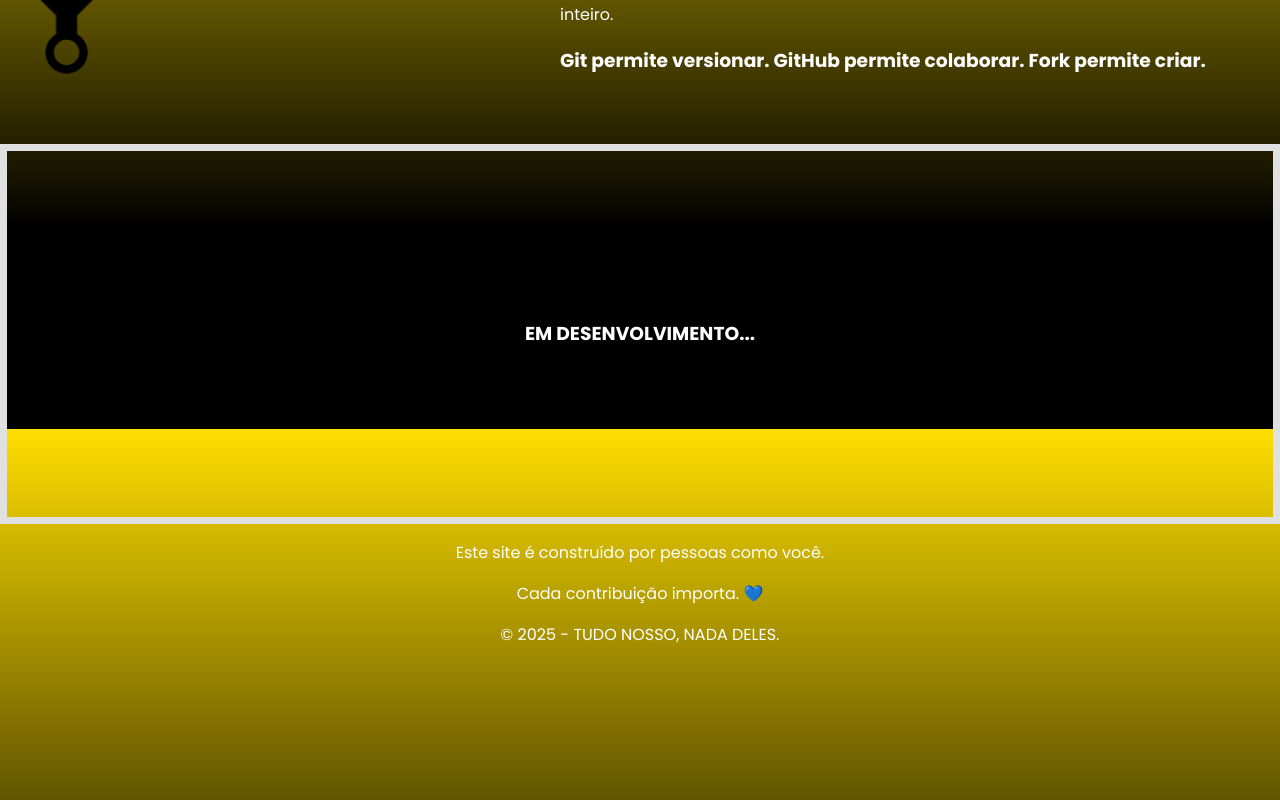
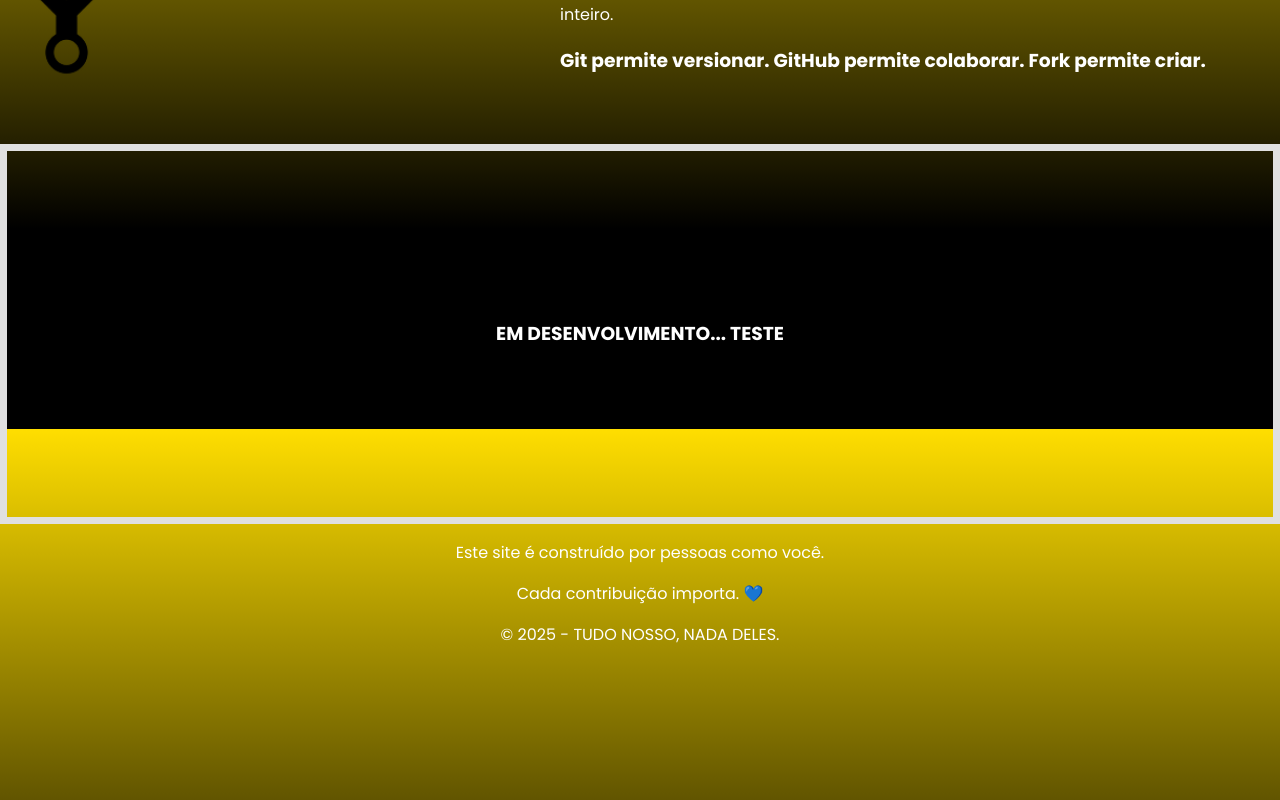
Before and after one commit to MayzaMendesRodrigues/de_alunos_para_alunos, a React (Vite) app: page /fork-tutorial in a window 1280 px wide. Shown: the part 1971-2771 px from the top of the page. Built offline with nearby package versions, Linux system fonts and the light colour scheme.

Commit message:
update h3 text
fix: update h3 text

```diff
--- a/src/pages/Fork/Fork.jsx
+++ b/src/pages/Fork/Fork.jsx
@@ -92,7 +92,7 @@ const ForkTutorial = () => {
         </div>
       </div>
       <div className="fork-tutorial__steps">
-        <h3>EM DESENVOLVIMENTO...</h3>
+        <h3>EM DESENVOLVIMENTO... TESTE</h3>
       </div>
     </section>
   );
```
